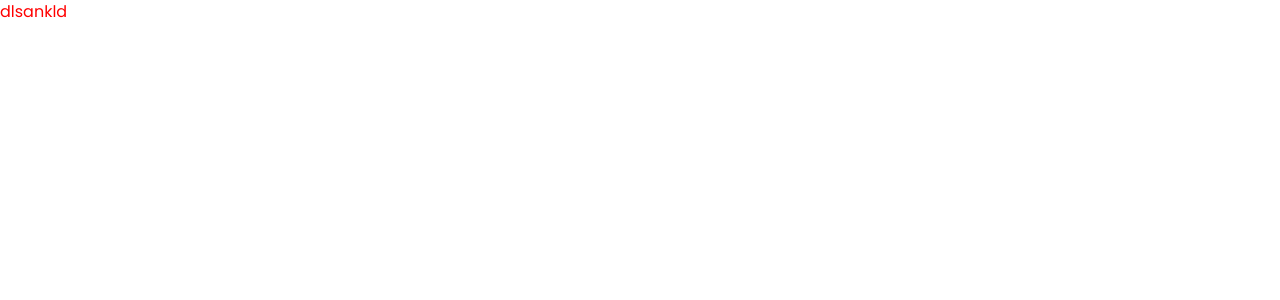
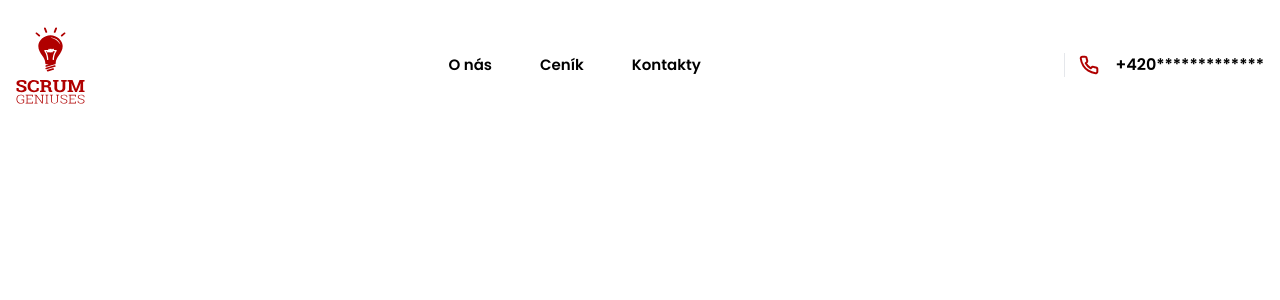
Before and after one commit to dshamsani/scrum_geniuses, a React (Vite) app in the folder code/: page / in a window 1280 px wide. Shown: the top 300 px of the page. Built offline with nearby package versions, Linux system fonts and the light colour scheme.

Commit message:
feat: layout & layout header

```diff
--- /dev/null
+++ b/code/src/components/layout/Layout.tsx
@@ -0,0 +1,21 @@
+import type {FC, ReactNode} from "react"
+
+import { LayoutHeader } from "./LayoutHeader"
+import { LayoutFooter } from "./LayoutFooter";
+
+interface LayoutProps {
+    children: ReactNode
+}
+
+export const Layout: FC<LayoutProps> = ({ children }) => {
+
+  return (
+    <div className="max-w-[1350px] mx-auto">
+      <LayoutHeader />
+      <main>
+        {children}
+      </main>
+      <LayoutFooter />
+    </div>
+  )
+};
--- /dev/null
+++ b/code/src/components/layout/LayoutFooter.tsx
@@ -0,0 +1,14 @@
+import type {FC} from "react"
+
+interface LayoutFooterProps {
+
+}
+
+export const LayoutFooter: FC<LayoutFooterProps> = ({}) => {
+
+  return (
+    <footer>
+
+    </footer>
+  )
+};
--- /dev/null
+++ b/code/src/components/layout/LayoutHeader.tsx
@@ -0,0 +1,23 @@
+import type {FC} from "react"
+
+import RedLogo from '@/resources/red-logo.svg'
+import PhoneIcon from '@/resources/icons/phone.svg'
+
+
+export const LayoutHeader: FC = () => {
+
+  return (
+    <header className="h-[130px] flex items-center justify-between">
+      <img src={RedLogo} alt="Logo" className="w-fit" height={130}  />
+      <div className="flex items-center gap-12">
+        <span className="text-[15px] font-semibold">O nás</span>
+        <span className="text-[15px] font-semibold">Ceník</span>
+        <span className="text-[15px] font-semibold">Kontakty</span>
+      </div>
+      <div className="border-l   flex items-center gap-4 pl-[14px]">
+        <img src={PhoneIcon} alt="Phone" width={20} height={20} />
+        <span className="font-semibold">+420*************</span>
+      </div>
+    </header>
+  )
+};
--- a/code/src/main.tsx
+++ b/code/src/main.tsx
@@ -1,14 +1,14 @@
-import React from "react";
+import { StrictMode } from "react";
 import { createRoot } from "react-dom/client";
 
-import { IndexPage } from "@/pages/index";
+import { Page } from "@/pages/index";
 
 import "./style/global.css";
 
 const root = document.getElementById("root");
 
 createRoot(root as HTMLElement).render(
-  <React.StrictMode>
-    <IndexPage />
-  </React.StrictMode>,
+  <StrictMode>
+    <Page />
+  </StrictMode>,
 );
--- a/code/src/pages/index.tsx
+++ b/code/src/pages/index.tsx
@@ -1,7 +1,9 @@
 import type { FC } from "react";
 
-export const IndexPage: FC = () => {
+import { Layout } from "@/components/layout/Layout";
 
-
-  return <div className="text-[red]">dlsankld</div>;
+export const Page: FC = () => {
+  return <Layout>
+    <></>
+  </Layout>
 };
--- a/code/src/style/global.css
+++ b/code/src/style/global.css
@@ -1,3 +1,9 @@
 @tailwind base;
 @tailwind components;
 @tailwind utilities;
+
+
+
+body {
+    padding: 0 16px;
+}
--- /dev/null
+++ b/code/src/types.d.ts
@@ -0,0 +1,5 @@
+
+declare module '*.svg' {
+    const svg: string;
+    export default svg;
+}
```
Also changed, not shown: code/src/resources/icons/phone.svg (added), code/src/resources/red-logo.svg.
